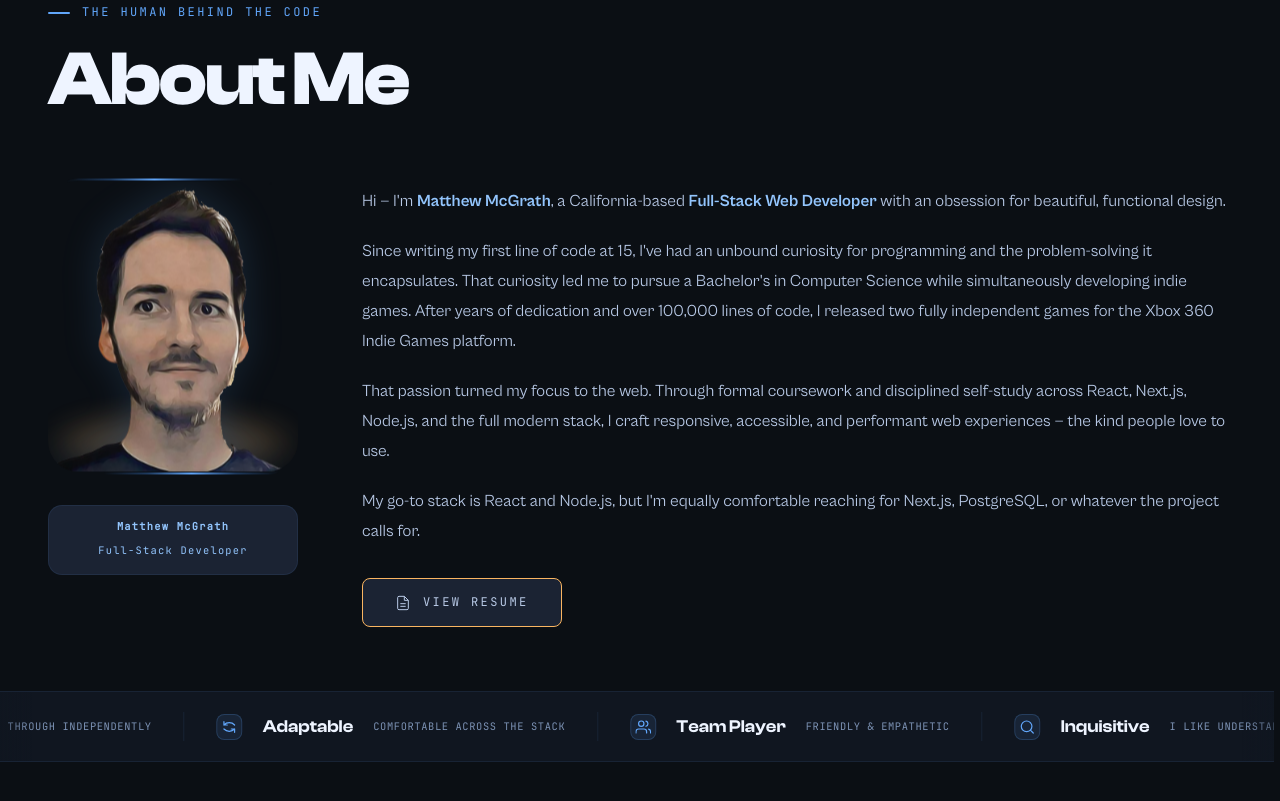
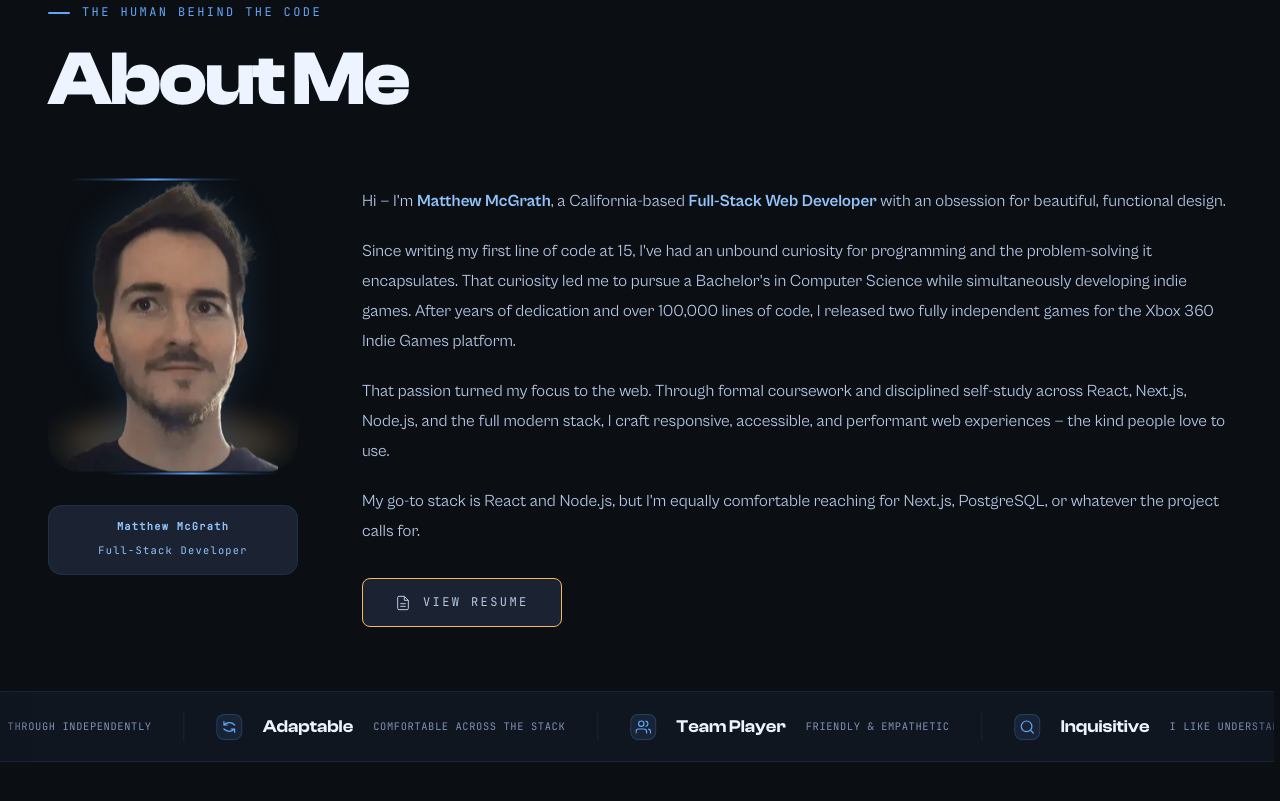
Before and after one commit to Epitome87/github.io, a website: page index.html in a window 1280 px wide. Shown: the part 5393-6194 px from the top of the page. Drawn offline with Linux system fonts and the light colour scheme; no server answers.

Commit message:
Optimize avatar & mono font size

```diff
--- a/index.html
+++ b/index.html
@@ -478,7 +478,7 @@
           <button class="about__portrait-outer" type="button" aria-label="Click to interact with Matthew's portrait">
             <div class="about__portrait-ring" aria-hidden="true"></div>
             <div class="about__portrait">
-              <img src="images/illustrations/matthew-cartoon.png" alt="Matthew McGrath portrait" loading="lazy" decoding="async" width="280" height="280">
+              <img src="images/illustrations/matthew-cartoon-320.webp" alt="Matthew McGrath portrait" loading="lazy" decoding="async" width="280" height="280">
             </div>
           </button>
           <div class="about__name-badge">
```
Also changed, not shown: fonts/jetbrains-mono/JetBrainsMono-Regular.woff2, images/illustrations/matthew-cartoon-320.webp (added), images/illustrations/matthew-cartoon.png (deleted).
